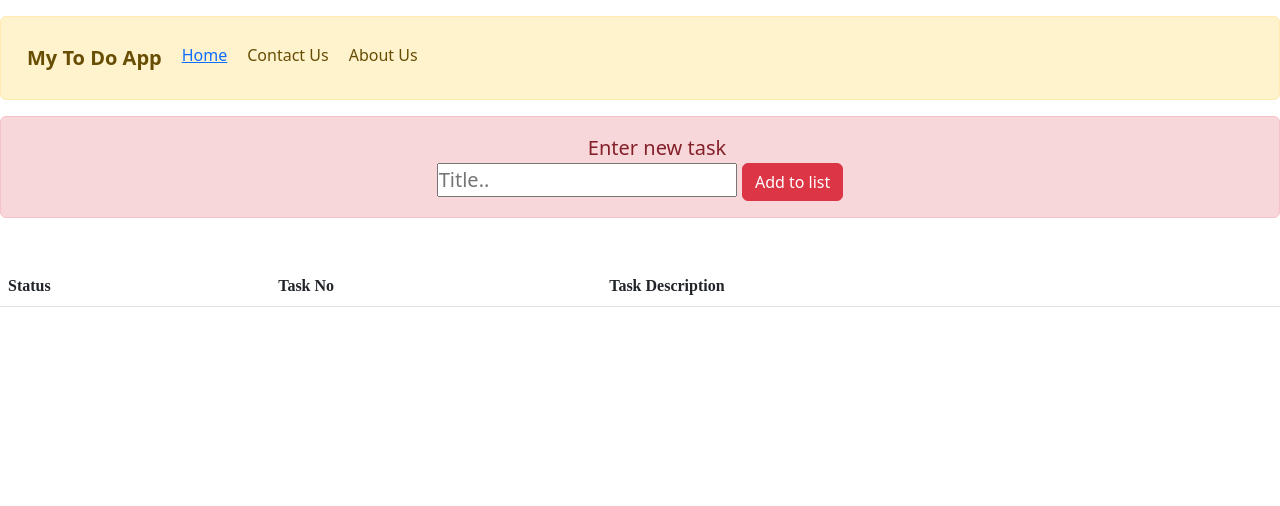
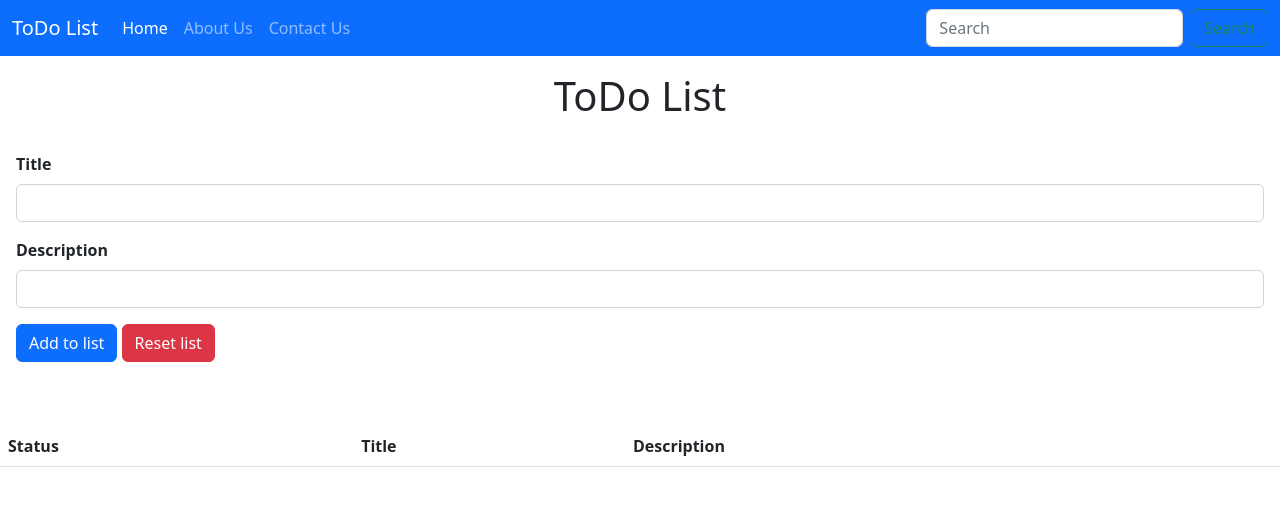
Before and after one commit to jaditi930/To-Do-List, a plain HTML site: page index.html in a window 1280 px wide. Drawn offline with nearby package versions, Linux system fonts and the light colour scheme; a web font is replaced by a local one.

Commit message:
Ui changes

```diff
--- a/index.html
+++ b/index.html
@@ -11,27 +11,57 @@
     <title>My To Do</title>
 </head>
 <body>
-    <div id="navbar" class="mt-3">
-<ul class="nav mt-3 alert alert-warning" role="alert">
-    <li class="nav-item fs-5 fw-bold">My To Do App</li>
-    <li class="nav-item"><a href="#">Home</a></li>
-    <li class="nav-item">Contact Us</li>
-    <li class="nav-item">About Us</li>
-</ul>
-    </div>
-    <div id="add-item" class="alert alert-danger fs-5 text-center" role="alert" >
+    <nav class="navbar navbar-expand-lg navbar-dark bg-primary">
+        <div class="container-fluid">
+          <a class="navbar-brand" href="#">ToDo List</a>
+          <button class="navbar-toggler" type="button" data-bs-toggle="collapse" data-bs-target="#navbarSupportedContent" aria-controls="navbarSupportedContent" aria-expanded="false" aria-label="Toggle navigation">
+            <span class="navbar-toggler-icon"></span>
+          </button>
+          <div class="collapse navbar-collapse" id="navbarSupportedContent">
+            <ul class="navbar-nav me-auto mb-2 mb-lg-0">
+              <li class="nav-item">
+                <a class="nav-link active" aria-current="page" href="#">Home</a>
+              </li>
+              <li class="nav-item">
+                <a class="nav-link" href="#">About Us</a>
+              </li>
+              <li class="nav-item">
+                <a class="nav-link" href="#">Contact Us</a>
+              </li>
+            </ul>
+            <form class="d-flex">
+              <input class="form-control me-2" type="search" placeholder="Search" aria-label="Search">
+              <button class="btn btn-outline-success" type="submit">Search</button>
+            </form>
+          </div>
+        </div>
+      </nav>
+    <h1 class="m-3 text-center">ToDo List</h1>
+    <!-- <div id="add-item" class="alert alert-danger fs-5 text-center" role="alert" >
         <label for="new-item">Enter new task</label>
 
             <input type="text" name="new-item" placeholder="Title.." id="new-item">
             <button id="submit" type="button" class="btn btn-danger">Add to list</button>
-    </div>
+    </div> -->
+    <form class="p-3">
+        <div class="mb-3">
+          <label for="title" class="form-label fw-bold">Title</label>
+          <input type="text" class="form-control" id="title">
+        </div>
+        <div class="mb-3">
+          <label for="desc" class="form-label fw-bold">Description</label>
+          <input type="text" class="form-control" id="desc">
+        </div>
+        <button id="submit" class="btn btn-primary">Add to list</button>
+        <button id="reset" class="btn btn-danger">Reset list</button>
+      </form>
     <div id="todo-list" class="mt-5">
         <table class="table table-striped" id="list-items">
             <thead>
                 <tr>
                     <th scope="col">Status</th>
-                    <th scope="col">Task No</th>
-                    <th scope="col">Task Description</th>
+                    <th scope="col">Title</th>
+                    <th scope="col">Description</th>
                     <th scope="col"></th>
                 </tr>
             </thead>
--- a/main.js
+++ b/main.js
@@ -1,5 +1,5 @@
-let newtask=document.getElementById("new-item")
-let sno=1;
+let newtask=document.getElementById("title")
+let newdesc=document.getElementById("desc")
 let submit_btn=document.getElementById("submit")
 submit_btn.addEventListener("click",()=>{
     if(newtask.value=="")
@@ -22,8 +22,8 @@ let cbx=document.createElement("input")
 cbx.type="checkbox"
 cbx.addEventListener("click",strikeText)
 td3.appendChild(cbx);
-td1.innerText=sno++;
-td2.innerText=newtask.value;
+td2.innerText=newdesc.value;
+td1.innerText=newtask.value;
 row.appendChild(td3);
 row.appendChild(td1);
 row.appendChild(td2);
@@ -33,6 +33,10 @@ console.log(cbx.value)
 li.appendChild(row);
 newtask.value="";
 })
+function reset_list(e)
+{
+    document.getElementById("tbody").innerHTML=""
+}
 function removeItem(e)
 {
     e.target.parentElement.parentElement.style.display="none"
--- a/style.css
+++ b/style.css
@@ -6,22 +6,11 @@
 }
 #list-items{
     list-style-type: none;
-    font-family: 'Abyssinica SIL', serif;
-
 }
 *{
     margin:0;
     padding:0;
 }
-
-body{
-    position: relative;
-    top:0;
-    left:0;
-}
-label{
-    width:100vw;
-}
 .btn-class{
     margin:5px;
     padding:5px;
```
